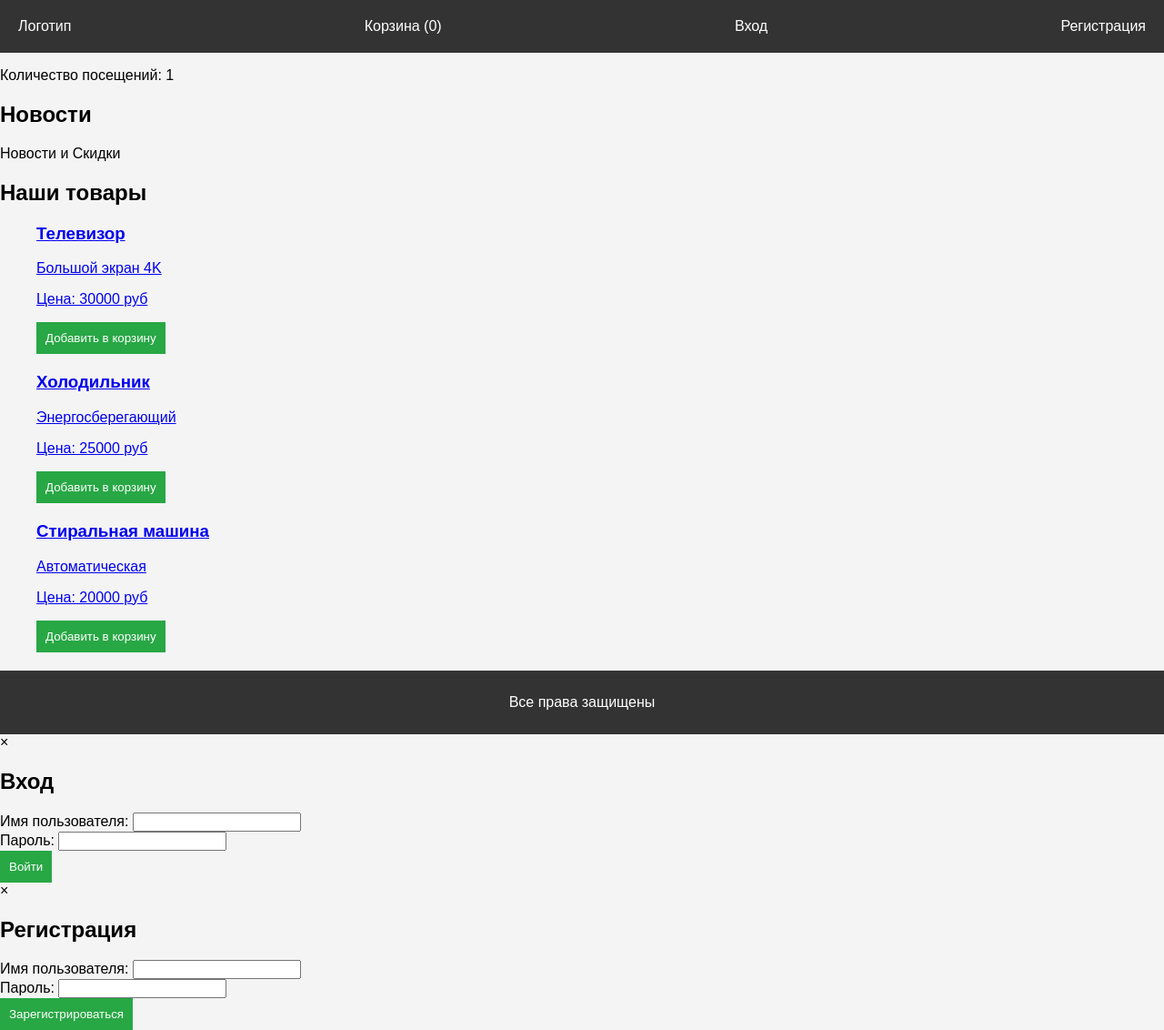
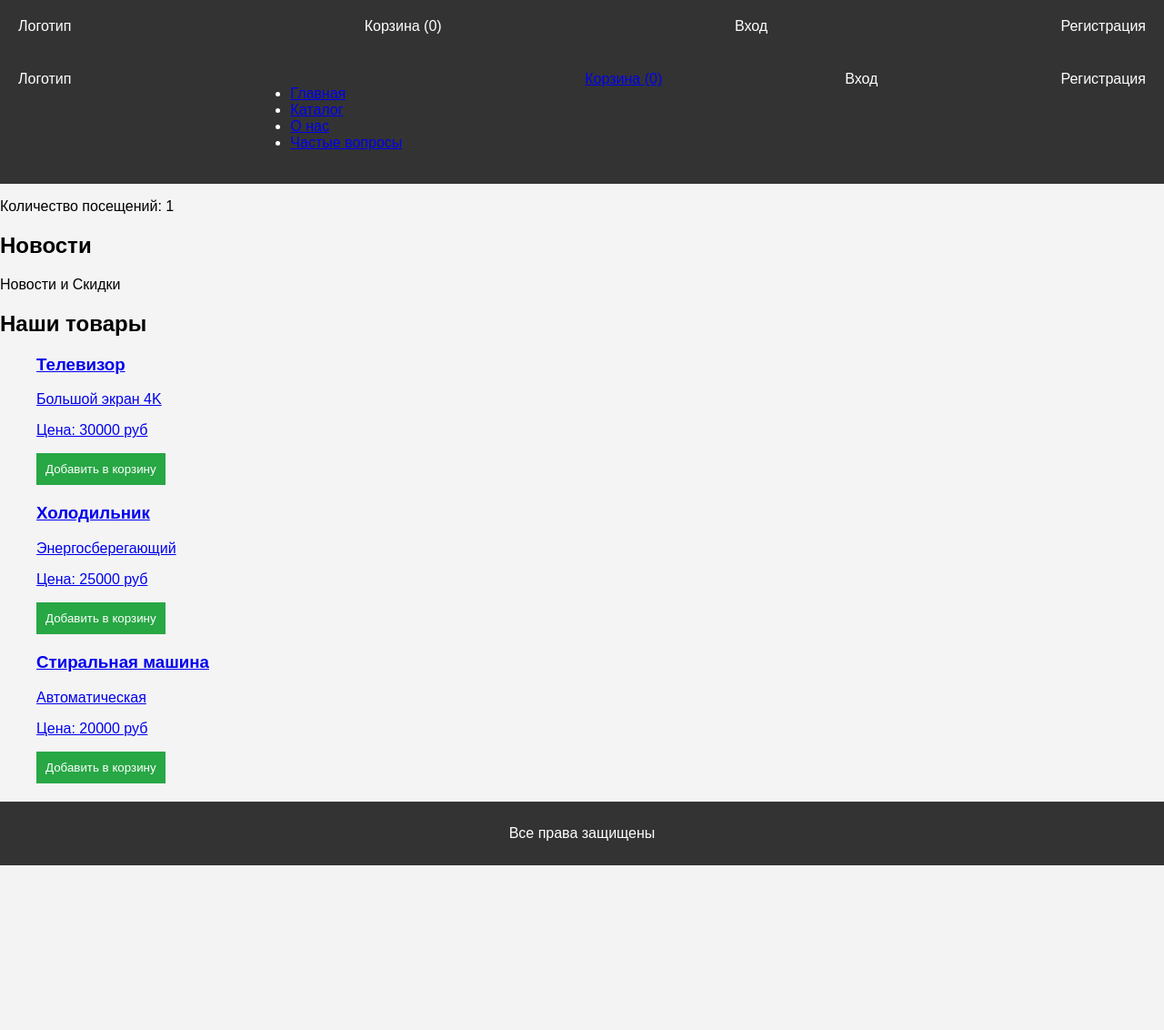
Before and after one commit to Tauimi/diix, a Flask app: page / in a window 1280 px wide. Shown: the whole page at 91% size. After the commit the page ends 951 px from the top, so only its background shows below. Run offline with Flask 3, Linux system fonts and the light colour scheme.

Commit message:
Add files via upload

```diff
--- a/static/css/styles.css
+++ b/static/css/styles.css
@@ -29,12 +29,6 @@ footer {
     color: white;
 }
 
-.filter {
-    padding: 10px;
-    background-color: #f9f9f9;
-    margin-bottom: 20px;
-}
-
 .products ul {
     list-style-type: none;
 }
@@ -54,3 +48,38 @@ button {
 button:hover {
     background-color: #218838;
 }
+
+/* Модальные окна */
+.modal {
+    display: none;
+    position: fixed;
+    z-index: 1;
+    left: 0;
+    top: 0;
+    width: 100%;
+    height: 100%;
+    background-color: rgba(0, 0, 0, 0.4);
+}
+
+.modal-content {
+    background-color: #fff;
+    margin: 15% auto;
+    padding: 20px;
+    border: 1px solid #888;
+    width: 80%;
+}
+
+.close {
+    color: #aaa;
+    font-size: 28px;
+    font-weight: bold;
+    float: right;
+    cursor: pointer;
+}
+
+.close:hover,
+.close:focus {
+    color: black;
+    text-decoration: none;
+    cursor: pointer;
+}
--- /dev/null
+++ b/static/js/modal.js
@@ -0,0 +1,29 @@
+
+// Функция для открытия модального окна
+function openModal(modalId) {
+    document.getElementById(modalId).style.display = "block";
+}
+
+// Функция для закрытия модального окна
+function closeModal(modalId) {
+    document.getElementById(modalId).style.display = "none";
+}
+
+// Открытие модального окна входа при нажатии на "Вход"
+document.getElementById('login').addEventListener('click', function() {
+    openModal('loginModal');
+});
+
+// Открытие модального окна регистрации при нажатии на "Регистрация"
+document.getElementById('register').addEventListener('click', function() {
+    openModal('registerModal');
+});
+
+// Закрытие модальных окон при клике за пределами окна
+window.onclick = function(event) {
+    if (event.target == document.getElementById('loginModal')) {
+        closeModal('loginModal');
+    } else if (event.target == document.getElementById('registerModal')) {
+        closeModal('registerModal');
+    }
+}
--- a/templates/index.html
+++ b/templates/index.html
@@ -14,7 +14,22 @@
         <div class="login" onclick="openModal('loginModal')">Вход</div>
         <div class="register" onclick="openModal('registerModal')">Регистрация</div>
     </header>
-
+    <header>
+        <div class="logo" onclick="window.location.href = '/'">Логотип</div>
+        <nav>
+            <ul>
+                <li><a href="/">Главная</a></li>
+                <li><a href="/catalog">Каталог</a></li>
+                <li><a href="/about">О нас</a></li>
+                <li><a href="/faq">Частые вопросы</a></li>
+            </ul>
+        </nav>
+        <div class="cart">
+            <a href="/cart">Корзина ({{ cart_items|length }})</a>
+        </div>
+        <div class="login" onclick="openModal('loginModal')">Вход</div>
+        <div class="register" onclick="openModal('registerModal')">Регистрация</div>
+    </header>
     <section class="counter">
         <p>Количество посещений: {{ visitor_count }}</p>
     </section>
@@ -56,7 +71,7 @@
         <p>Все права защищены</p>
     </footer>
 
-    <!-- Модальные окна для входа и регистрации -->
+    <!-- Модальные окна -->
     <div id="loginModal" class="modal">
         <div class="modal-content">
             <span class="close" onclick="closeModal('loginModal')">&times;</span>
```
